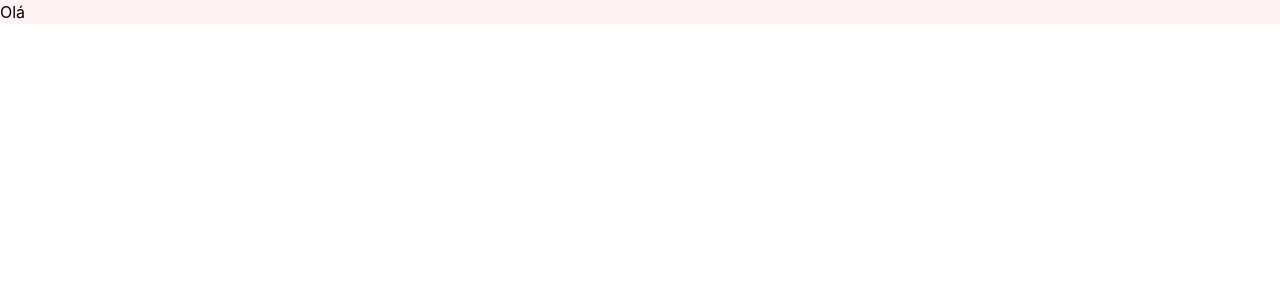
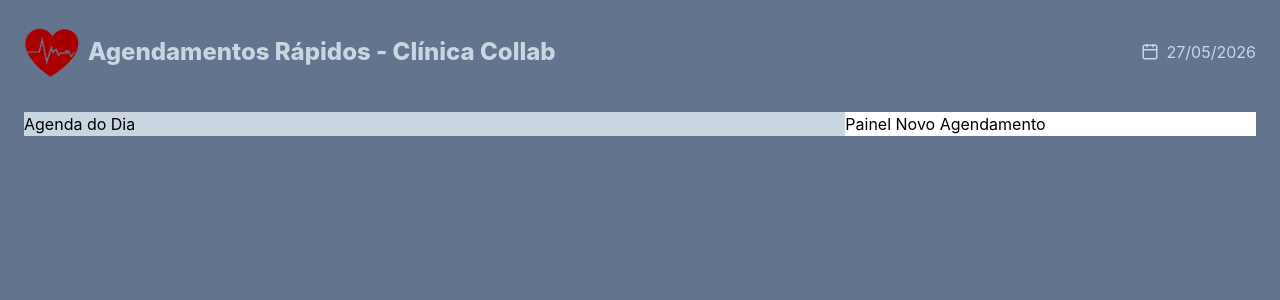
Before and after one commit to rebecafloriano/appointments, a React (Vite) app: page / in a window 1280 px wide. Shown: the top 300 px of the page. Built offline with nearby package versions, Linux system fonts and the light colour scheme.

Commit message:
feat: estrutura inicial do layout com header semântico e grid invertido

```diff
--- a/package.json
+++ b/package.json
@@ -10,6 +10,7 @@
     "preview": "vite preview"
   },
   "dependencies": {
+    "lucide-react": "^1.17.0",
     "react": "^19.2.6",
     "react-dom": "^19.2.6"
   },
--- a/src/App.tsx
+++ b/src/App.tsx
@@ -1,9 +1,28 @@
-
+import logo from './assets/logo.png'
+import { Calendar } from 'lucide-react'
 
 function App() {
 
   return (
-    <div className="bg-red-50">Olá</div>
+    <div className="p-6 flex flex-col gap-8 bg-slate-500 min-h-screen">
+      <header className="flex justify-between items-center ">
+        <div className='flex items-center gap-2'>
+          <img className='w-14' src={logo} alt="Clínica Collab" />
+          <h1 className='font-extrabold text-2xl text-slate-300'>Agendamentos Rápidos - Clínica Collab</h1>
+        </div>
+
+        <div className='flex gap-2 text-slate-300 items-center'>
+          <Calendar
+            size={18}
+          />
+          <span>27/05/2026</span>
+        </div>
+      </header>
+      <main className='grid grid-cols-3'>
+        <section className=' bg-slate-300 col-span-2'>Agenda do Dia</section>
+        <section className='col-span-1 bg-white'>Painel Novo Agendamento</section>
+      </main>
+    </div>
   )
 }
 
```
Also changed, not shown: src/types/clinic.ts (added, +14 -0 lines), src/assets/logo.png (added), 1 other file (tests, documents, lock files or other folders).
